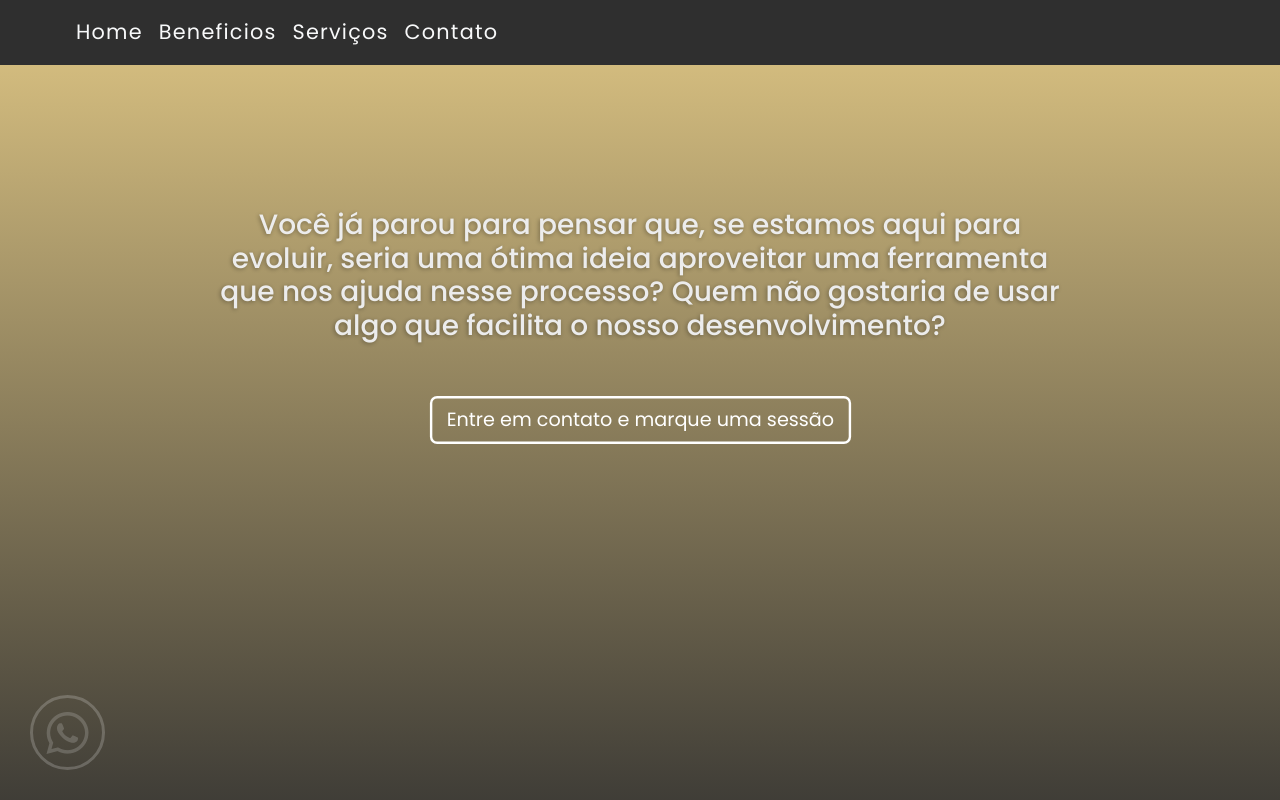
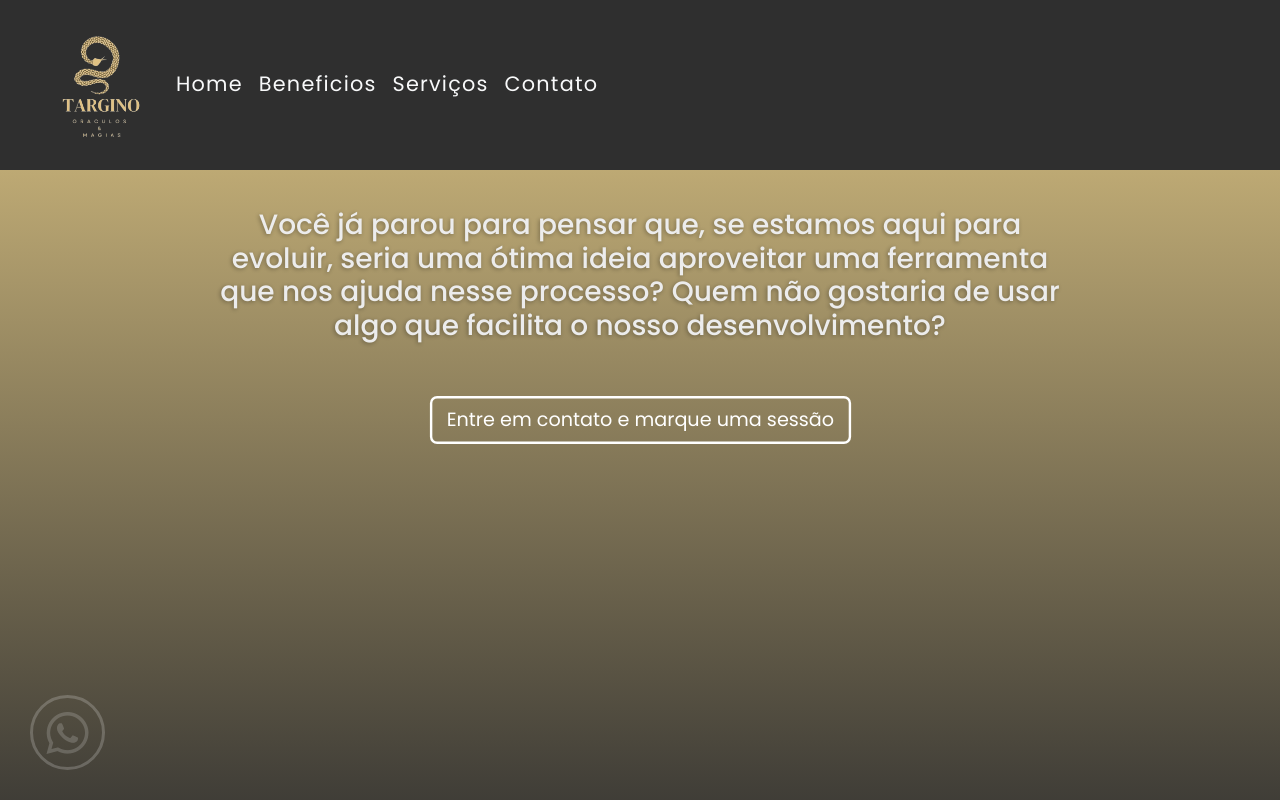
Before and after one commit to LacamJC/CartasCiganas, a plain HTML site: page index.html in a window 1280 px wide. Shown: the top 800 px of the page. Drawn offline with nearby package versions, Linux system fonts and the light colour scheme; the site is published under a folder, as on GitHub Pages, so addresses that start at the root find nothing; a web font is replaced by a local one.

Commit message:
ADicionando

```diff
--- a/index.html
+++ b/index.html
@@ -21,7 +21,7 @@
                 <a class="navbar-brand" href="#">
                     <!-- <img src="img/vetor_logo_branco.webp" alt="Logo 'Cartas Ciganas Dama da Noite" width="130px"  class="d-inline-block align-text-top" style="margin-top: 20px;"> -->
 
-                    <img src="/img/daiLogo.png" alt="" style="
+                    <img src="img/daiLogo.png" alt="Logo" style="
     width: 100px;
     margin: 10px 5px;
 ">
```
